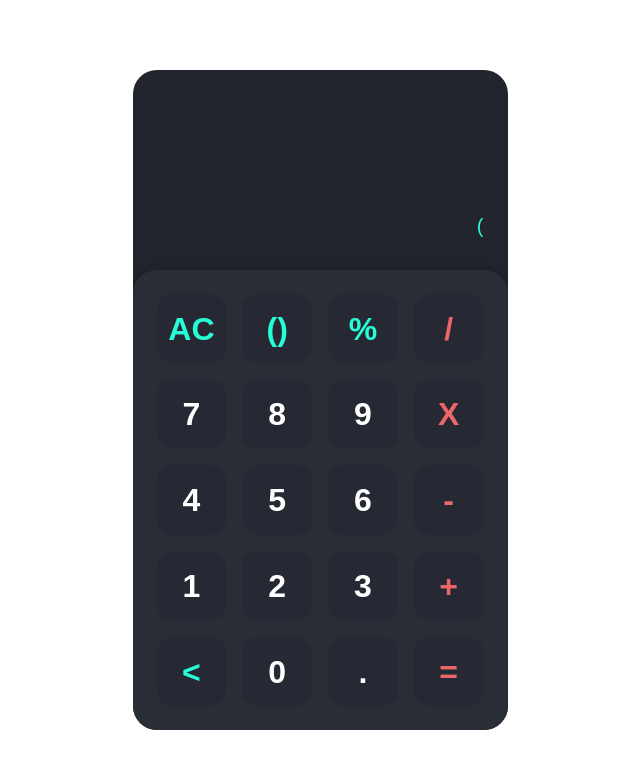
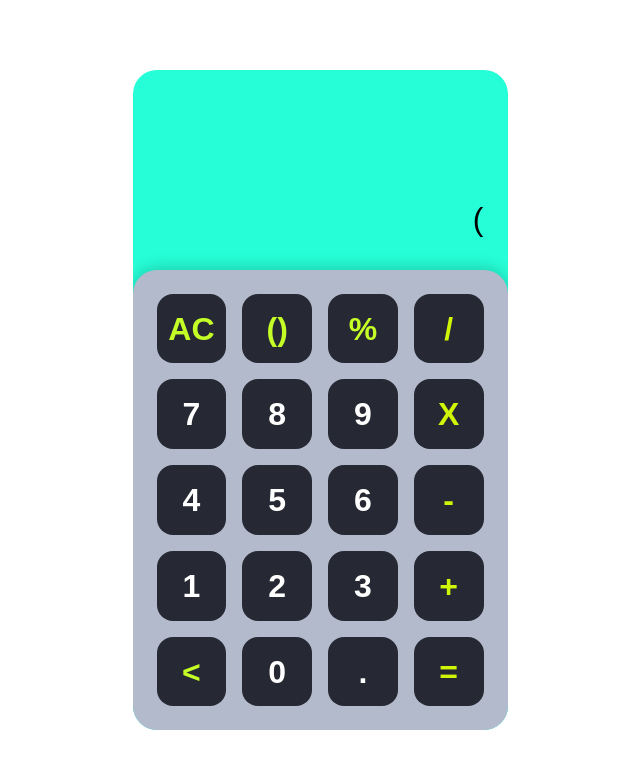
Before and after one commit to PIYUSH1525/OIBSIP, a plain HTML site: page calculator/index.html in a window 1280 px wide. Both pictures are taken after a click on the element "()". Shown: the whole page, without its empty margins (320-960 px from the left). Drawn offline with Linux system fonts and the light colour scheme.

Commit message:
final css and js file

```diff
--- a/calculator/style.css
+++ b/calculator/style.css
@@ -13,7 +13,7 @@
 }
 
 .calculator {
-	background-color: #22252D;
+	background-color: #26FED7;
 	width: 100%;
 	max-width: 375px;
 	min-height: 640px;
@@ -29,7 +29,7 @@
 	display: flex;
 	justify-content: flex-end;
 	align-items: flex-end;
-	color: white;
+	color: rgb(0, 0, 0);
 	text-align: right;
 	flex: 1 1 0%;
 }
@@ -45,28 +45,30 @@
 
 .display .input {
 	width: 100%;
-	font-size: 1.25rem;
+	font-size: 2rem;
+    font-weight: 500;
 	margin-bottom: 0.5rem;
+
 }
 
 .display .output {
-	font-size: 3rem;
+	font-size: 2.5rem;
 	font-weight: 700;
 	width: 100%;
 	white-space: nowrap;
 }
 
 .display .operator {
-	color: #EB6666;
+	color: #ff0000;
 }
 
 .display .brackets,
 .display .percent {
-	color: #26FED7;
+	color: #000000;
 }
 
 .buttons {
-	background-color: #292D36;
+	background-color: #b3bacc;
 	padding: 1.5rem;
 	border-radius: 1.5rem 1.5rem 0 0;
 	display: grid;
@@ -105,9 +107,9 @@
 }
 
 .buttons .button.operator span {
-	color: #EB6666;
+	color: #d1f506;
 }
 
 .buttons .button.action span {
-	color: #26FED7;
+	color: #c4fe26;
 }
```
